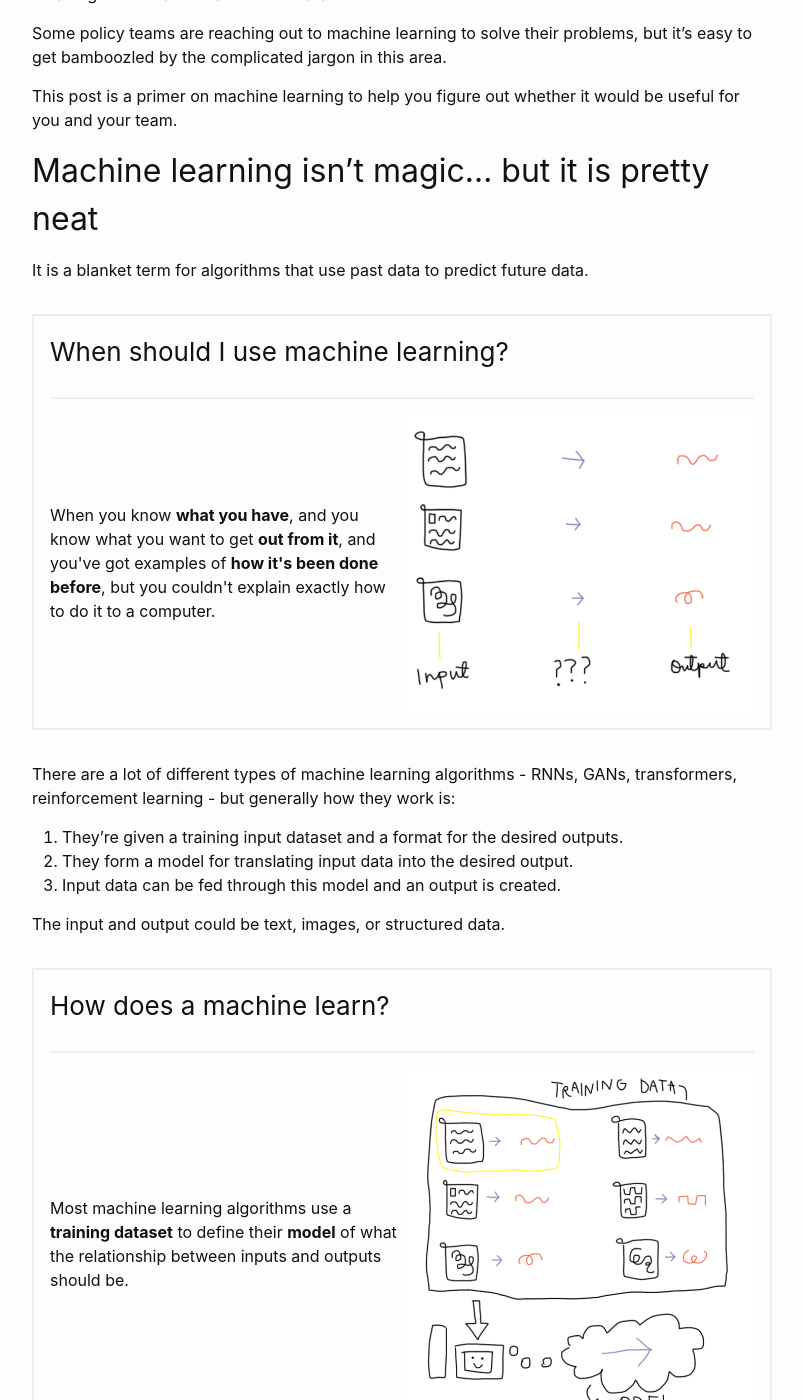
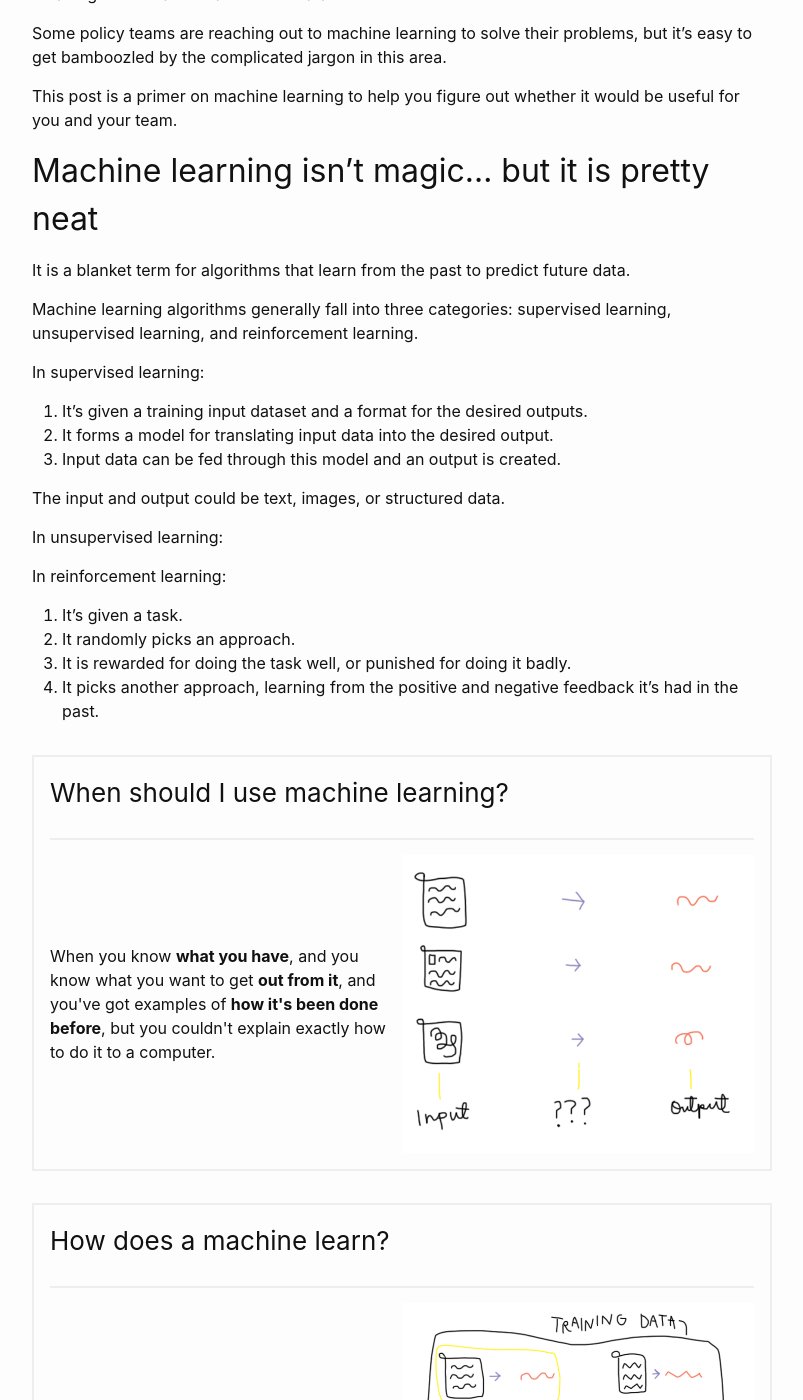
Before and after one commit to ServiceInnovationLab/bagel-box, a Jekyll site: the page built from _posts/2019-11-05-intro-to-machine-learning.md, in a window 1280 px wide and 1400 px high, scrolled down 431 px. Shown: the whole window, without its empty margins (238-1041 px from the left). Built offline with Jekyll 4.4.1, drawn with Linux system fonts in a browser that asks for light colours; some of the changed text lies outside the part shown.

Commit message:
include links, mention unsupervised and reinforcement learning

```diff
--- a/_posts/2019-11-05-intro-to-machine-learning.md
+++ b/_posts/2019-11-05-intro-to-machine-learning.md
@@ -19,7 +19,28 @@ This post is a primer on machine learning to help you figure out whether it woul
 be useful for you and your team.
 
 ## Machine learning isn't magic... but it is pretty neat
-It is a blanket term for algorithms that use past data to predict future data.
+It is a blanket term for algorithms that learn from the past to predict future data.
+
+Machine learning algorithms generally fall into three categories: supervised learning, unsupervised learning, and reinforcement learning.
+
+In supervised learning:
+
+1. It's given a training input dataset and a format for the desired outputs.
+2. It forms a model for translating input data into the desired output.
+3. Input data can be fed through this model and an output is created.
+
+The input and output could be text, images, or structured data.
+
+In unsupervised learning:
+
+
+In reinforcement learning:
+
+1. It's given a task.
+2. It randomly picks an approach.
+3. It is rewarded for doing the task well, or punished for doing it badly.
+4. It picks another approach, learning from the positive and negative feedback it's had in the past.
+
 
 <div class="c-explanation">
   <h3 class="c-explanation__heading">
@@ -35,16 +56,6 @@ It is a blanket term for algorithms that use past data to predict future data.
     <img src="{{site.baseurl}}/assets/img/input-output.gif" alt="A known set of inputs, a complex or undefined transformation, and a well-defined set of outputs">
   </div>
 </div>
-
-There are a lot of different types of machine learning algorithms - RNNs, GANs,
-transformers, reinforcement learning - but generally how they work is:
-
-1. They're given a training input dataset and a format for the desired outputs.
-2. They form a model for translating input data into the desired output.
-3. Input data can be fed through this model and an output is created.
-
-The input and output could be text, images, or structured data.
-
 <div class="c-explanation">
   <h3 class="c-explanation__heading">
     How does a machine learn?
@@ -75,11 +86,6 @@ The input and output could be text, images, or structured data.
   </div>
 </div>
 
-Lots of very complicated things go on in the formation of the model,
-and there are many different ways to implement every part of this process,
-but at the end of the day **machine learning is just a way to guess answers
-based on previous answers**.
-
 ## Machine learning doesn't erase bias... but it's biased more consistently
 
 A machine learning model is biased by whatever it's been trained on.
@@ -114,3 +121,8 @@ There are a number of ways to use machine learning:
 - Using a pre-trained model.
 - Using a cloud ML service.
 - Using a product that uses machine learning under the hood.
+
+## Resources
+
+- [Machine Learning for Policymakers - Belfer Center](https://www.belfercenter.org/sites/default/files/files/publication/MachineLearningforPolicymakers.pdf)
+- [Machine Learning for Humans](https://medium.com/machine-learning-for-humans/why-machine-learning-matters-6164faf1df12)
```
Also changed, not shown: other parts of _posts/2019-11-05-intro-to-machine-learning.md (+3 -2 lines), README.md.
